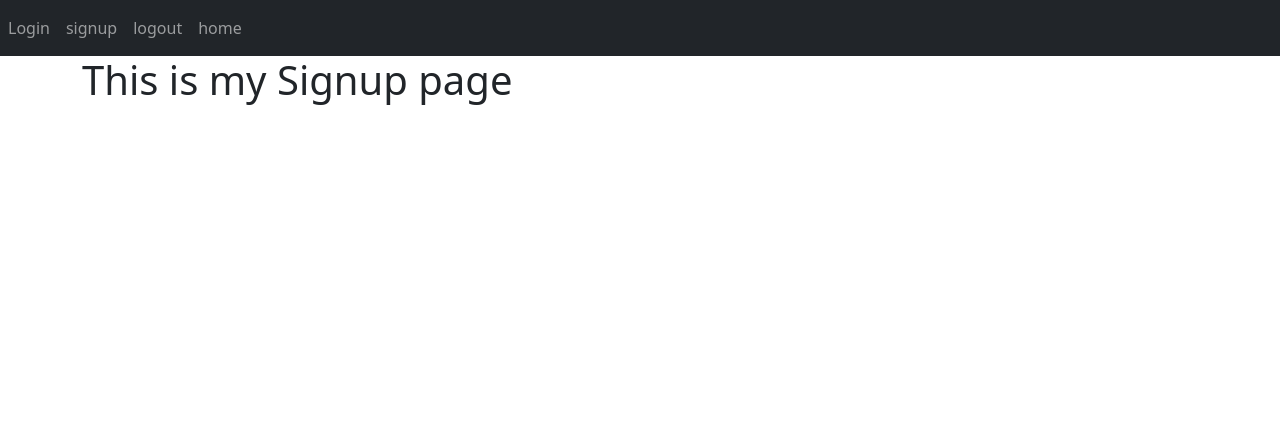
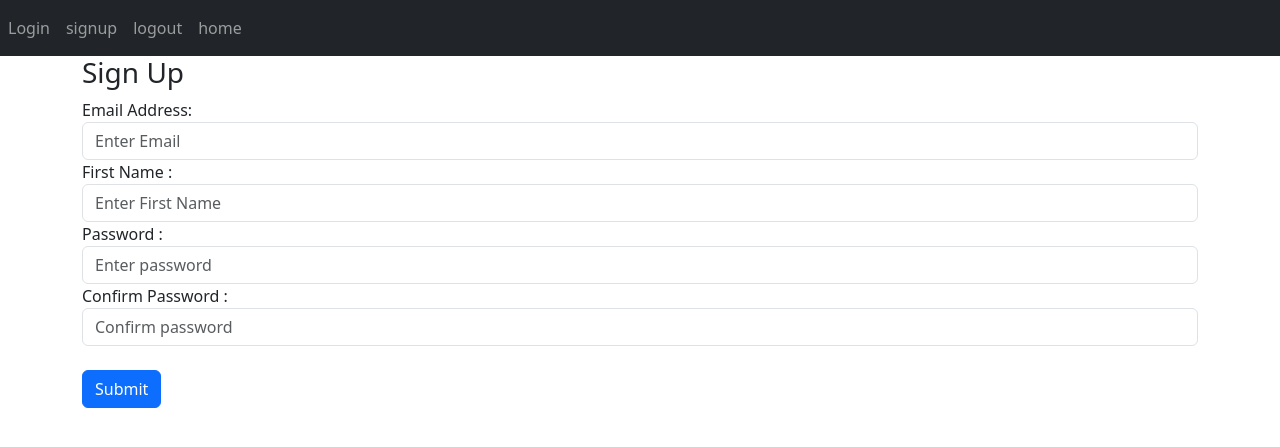
Before and after one commit to HalienCoder/Grafana-Prometheus-Flask-App, a Flask app: page /signup in a window 1280 px wide. Shown: the top 447 px of the page. Run offline with Flask 3, Linux system fonts and the light colour scheme.

Commit message:
signup page completed

```diff
--- a/website/auth.py
+++ b/website/auth.py
@@ -1,15 +1,42 @@
-from flask import Blueprint,render_template
+from flask import Blueprint,render_template,request, flash
 
 auth = Blueprint('auth', __name__)
 
-@auth.route('/login')
+@auth.route('/login', methods=['GET', 'POST'])
 def login():
-    return render_template("login.html", text="sample text")
+
+    #when we use the request variable inside the route, it will have information about the request that was sent to access the route, like the URL, the method, all the info that was sent
+    # the form attirubte of the request has all of the data that was sent as a part of a form.
+    # LINE OF CODE => data=request.form
+
+    if request.method =='POST':
+        email = request.form.get('email')
+        password = request.form.get('password')
+
+
+    return render_template("login.html", text="sample text", user="tim")
 
 @auth.route('/logout')
 def logout():
     return "<p>Hellooo</p>"
 
-@auth.route('/signup')
+@auth.route('/signup', methods=['GET', 'POST'])
 def signup():
+    if request.method =='POST':
+        email = request.form.get('email')
+        firstName = request.form.get('firstName')
+        password1 = request.form.get('password1')
+        password2 = request.form.get('password2')
+
+        if len(email) <4 :
+            flash('Email must be greater than 4 characters.', category='error')
+        elif len(firstName) < 4 :
+            flash('First name must be greater than 4 characters', category='error')
+        elif password1 != password2:
+            flash("Passwords do not match", category='error')
+        elif len(password1) < 7 :
+            flash('Password must be greater than 7 charcaters.', category='error')
+        else:
+            #add user to db
+            flash ('Account created!', category='success')
     return render_template("signup.html")
--- a/website/templates/base.html
+++ b/website/templates/base.html
@@ -28,6 +28,26 @@
                 </div>
             </div>
         </nav>
+
+{% with messages = get_flashed_messages(with_categories=true) %}
+    {% if messages %}
+        {% for category, message in messages %}
+            {% if category == 'error' %}
+            <div class="alert alert-danger alert-dismissible fade show" role="alert">
+                {{ message }}
+                <button type="button" class="btn-close" data-bs-dismiss="alert" aria-label="Close"></button>
+            </div>
+            {% else %}
+            <div class="alert alert-success alert-dismissible fade show" role="alert">
+                {{ message }}
+                <button type="button" class="btn-close" data-bs-dismiss="alert" aria-label="Close"></button>
+            </div>
+            {% endif %}
+        {% endfor %}
+    {% endif %}
+{% endwith %}
+
+
         <div class="container">
             {% block content%}
             {% endblock %}
--- a/website/templates/signup.html
+++ b/website/templates/signup.html
@@ -2,5 +2,26 @@
 {% block title %}Home {% endblock %}
 
 {% block content%}
-<h1>This is my Signup page</h1>
+<form method="POST">
+    <h3 align="centre">Sign Up</h3>
+    <div class="form-group">
+        <label for="email">Email Address:</label>
+        <input type="email" class="form-control" id="email" name="email" placeholder="Enter Email">
+    </div>
+    <div class="form-group">
+        <label for="firstName">First Name :</label>
+        <input type="text" class="form-control" id="firstName" name="firstName" placeholder="Enter First Name">
+    </div>
+    <div class="form-group">
+        <label for="password1">Password :</label>
+        <input type="password" class="form-control" id="password1" name="password1" placeholder="Enter password">
+    </div>
+    <div class="form-group">
+        <label for="password2">Confirm Password :</label>
+        <input type="password" class="form-control" id="password2" name="password2" placeholder="Confirm password">
+    </div>
+</br>
+    <button type="submit" class="btn btn-primary">Submit</button>
+
+</form>
 {% endblock %}
```
Also changed, not shown: website/templates/login.html (+12 -1 lines).
